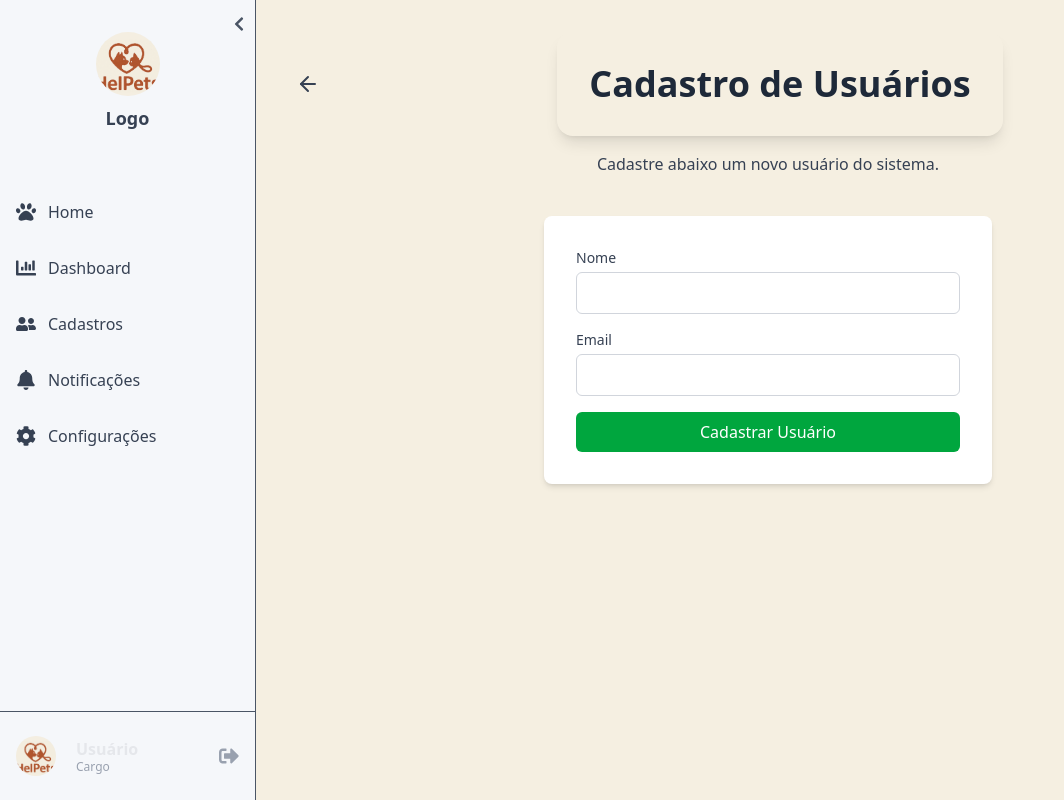
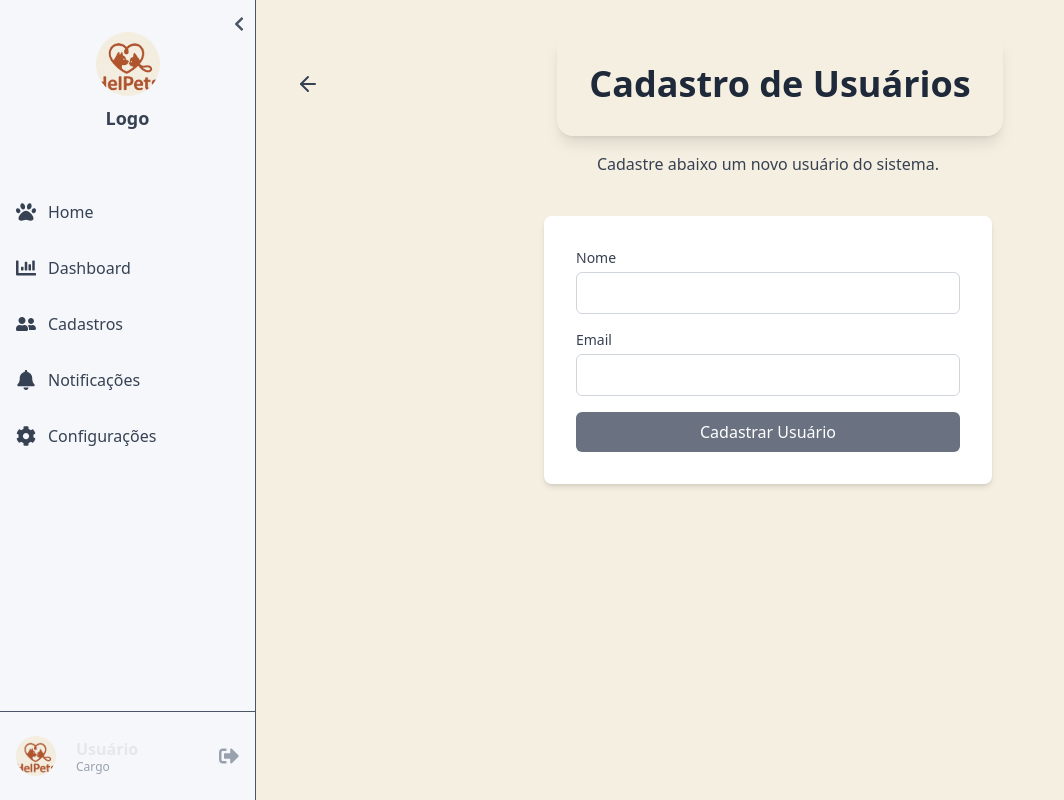
Before and after one commit to MrNicolass/HelPets, a Next.js app in the folder Frontend/: page /cadastros/usuarios in a window 1280 px wide. Shown: the whole page, without its empty margins (0-1064 px from the left). Built offline with nearby package versions, Linux system fonts and the light colour scheme.

Commit message:
Tela V2 Cadastro de Usuário

```diff
--- a/Frontend/src/app/cadastros/usuarios/page.tsx
+++ b/Frontend/src/app/cadastros/usuarios/page.tsx
@@ -70,7 +70,7 @@ export default function UsuariosPage() {
 
                     <button
                         type="submit"
-                        className="rounded-md bg-green-600 px-4 py-2 text-white hover:bg-green-700 w-full"
+                        className="rounded-md bg-[#6a7282] px-4 py-2 text-white hover:bg-[#565d6b] w-full"
                     >
                         Cadastrar Usuário
                     </button>
```
